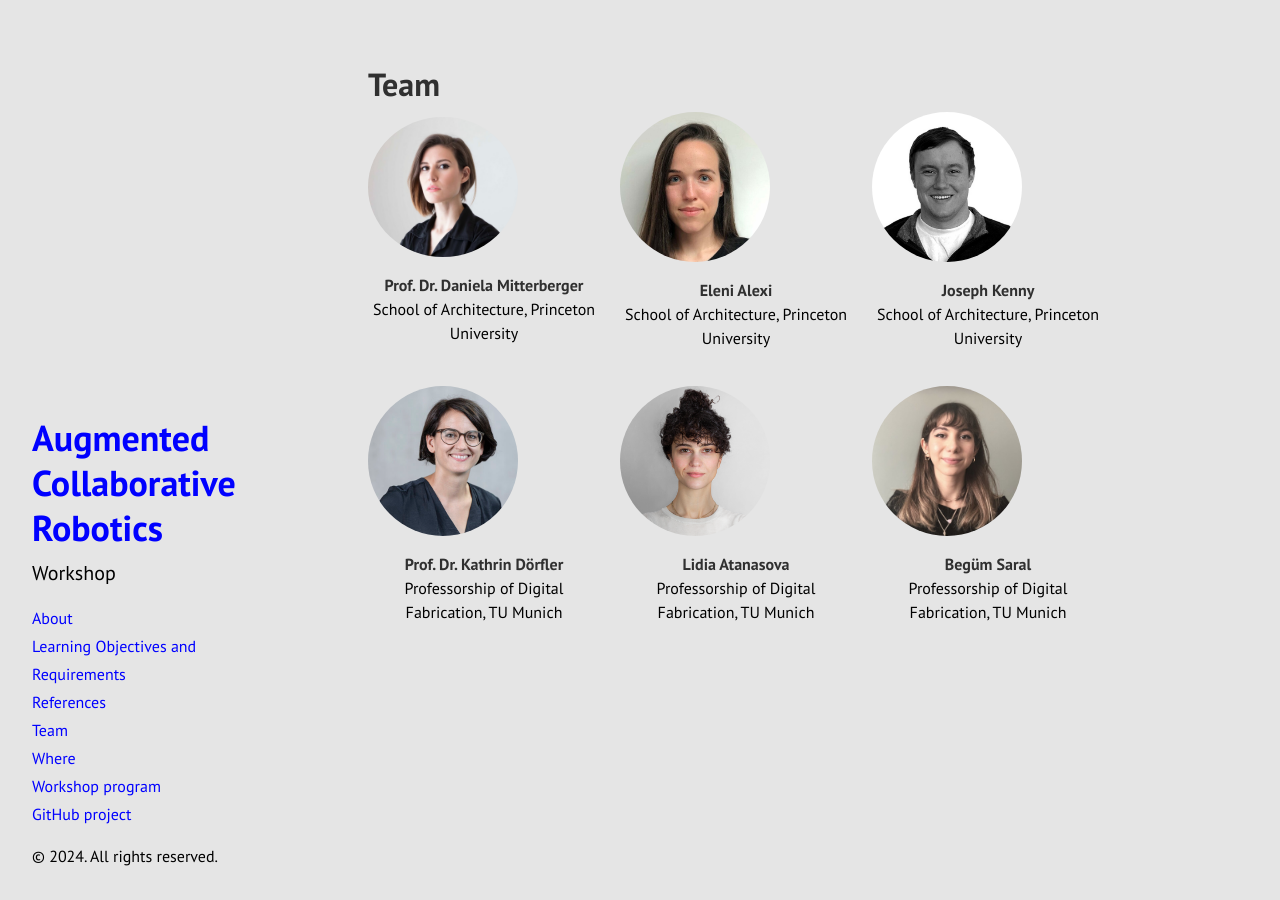
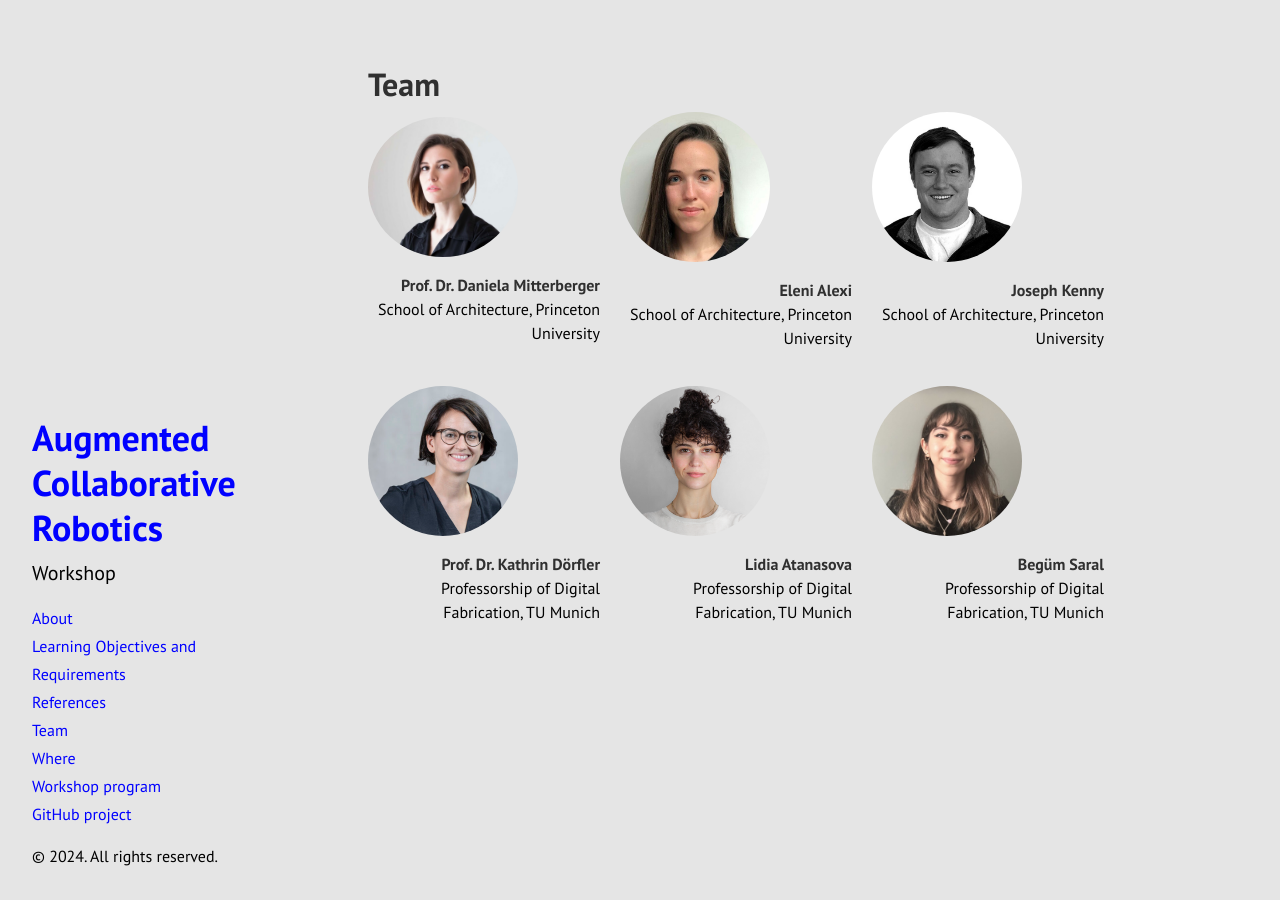
Before and after one commit to HUMA-LabforAdvancedTechnologyinArch/robarch24, a Jekyll site: the page built from docs/team.md, in a window 1280 px wide. Built offline with Jekyll 4.4.1, drawn with Linux system fonts in a browser that asks for light colours; Markdown is read by kramdown in place of the engine named in the settings.

Commit message:
Update team.md

```diff
--- a/docs/team.md
+++ b/docs/team.md
@@ -3,36 +3,36 @@ layout: page
 title: Team
 ---
 
-<div style="display: flex; flex-wrap: wrap; gap: 20px; align-items: center;">
+<div style="display: flex; flex-wrap: wrap; gap: 20px; align-items: center; justify-content: space-between;">
 
-  <div style="text-align: center; flex: 1 1 30%;">
+  <div style="flex: 1 1 30%; text-align: right;">
     <img src="{{site.baseurl}}/images/team-dm.png" alt="Daniela Mitterberger" style="width:150px" class="rounded-corners">
-    <p><strong>Prof. Dr. Daniela Mitterberger</strong><br>School of Architecture, Princeton University</p>
+    <p style="text-align: right;"><strong>Prof. Dr. Daniela Mitterberger</strong><br>School of Architecture, Princeton University</p>
   </div>
 
-  <div style="text-align: center; flex: 1 1 30%;">
+  <div style="flex: 1 1 30%; text-align: right;">
     <img src="{{site.baseurl}}/images/team-ea.png" alt="Eleni Alexi" style="width:150px" class="rounded-corners">
-    <p><strong>Eleni Alexi</strong><br>School of Architecture, Princeton University</p>
+    <p style="text-align: right;"><strong>Eleni Alexi</strong><br>School of Architecture, Princeton University</p>
   </div>
 
-  <div style="text-align: center; flex: 1 1 30%;">
+  <div style="flex: 1 1 30%; text-align: right;">
     <img src="{{site.baseurl}}/images/team-jk.png" alt="Joseph Kenny" style="width:150px" class="rounded-corners">
-    <p><strong>Joseph Kenny</strong><br>School of Architecture, Princeton University</p>
+    <p style="text-align: right;"><strong>Joseph Kenny</strong><br>School of Architecture, Princeton University</p>
   </div>
 
-  <div style="text-align: center; flex: 1 1 30%;">
+  <div style="flex: 1 1 30%; text-align: right;">
     <img src="{{site.baseurl}}/images/team-kd.png" alt="Kathrin Dörfler" style="width:150px" class="rounded-corners">
-    <p><strong>Prof. Dr. Kathrin Dörfler</strong><br>Professorship of Digital Fabrication, TU Munich</p>
+    <p style="text-align: right;"><strong>Prof. Dr. Kathrin Dörfler</strong><br>Professorship of Digital Fabrication, TU Munich</p>
   </div>
 
-  <div style="text-align: center; flex: 1 1 30%;">
+  <div style="flex: 1 1 30%; text-align: right;">
     <img src="{{site.baseurl}}/images/team-la.png" alt="Lidia Atanasova" style="width:150px" class="rounded-corners">
-    <p><strong>Lidia Atanasova</strong><br>Professorship of Digital Fabrication, TU Munich</p>
+    <p style="text-align: right;"><strong>Lidia Atanasova</strong><br>Professorship of Digital Fabrication, TU Munich</p>
   </div>
 
-  <div style="text-align: center; flex: 1 1 30%;">
+  <div style="flex: 1 1 30%; text-align: right;">
     <img src="{{site.baseurl}}/images/team-bs.jpeg" alt="Begüm Saral" style="width:150px" class="rounded-corners">
-    <p><strong>Begüm Saral</strong><br>Professorship of Digital Fabrication, TU Munich</p>
+    <p style="text-align: right;"><strong>Begüm Saral</strong><br>Professorship of Digital Fabrication, TU Munich</p>
   </div>
 
 </div>
```
